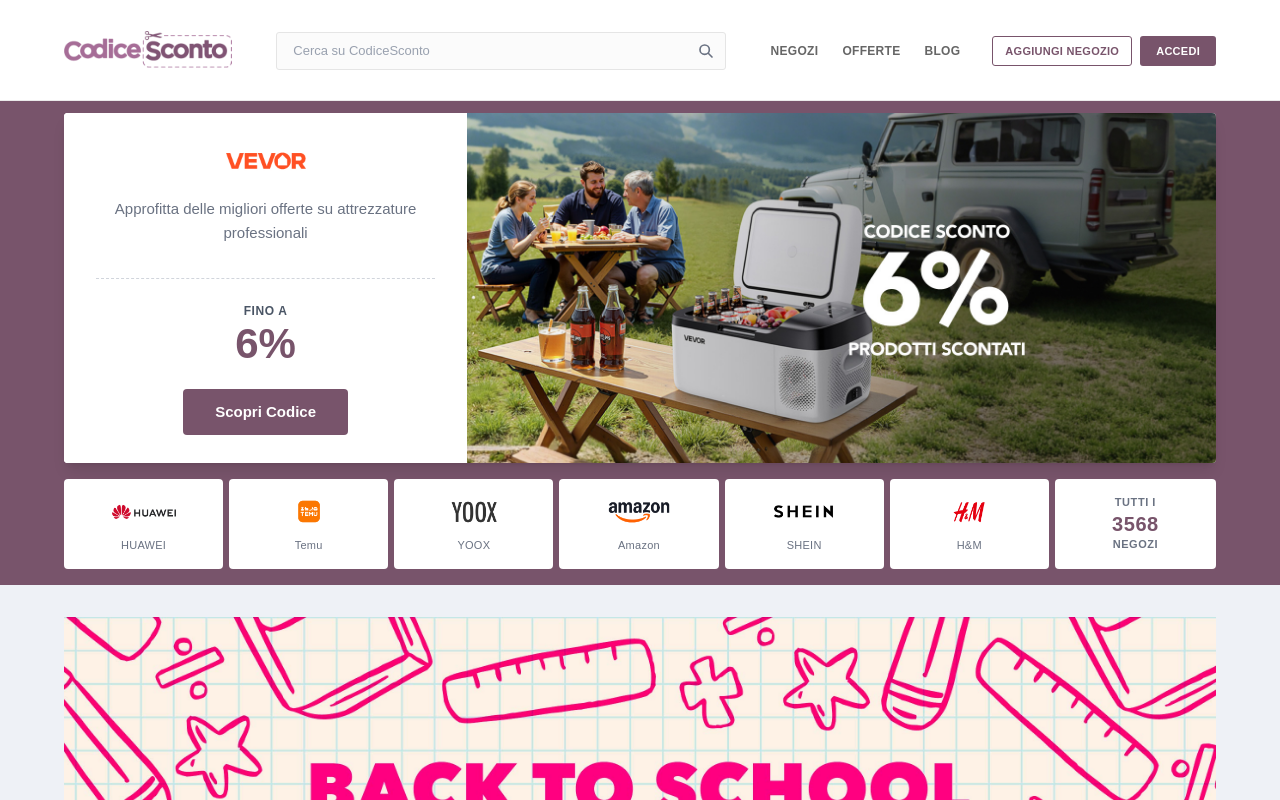
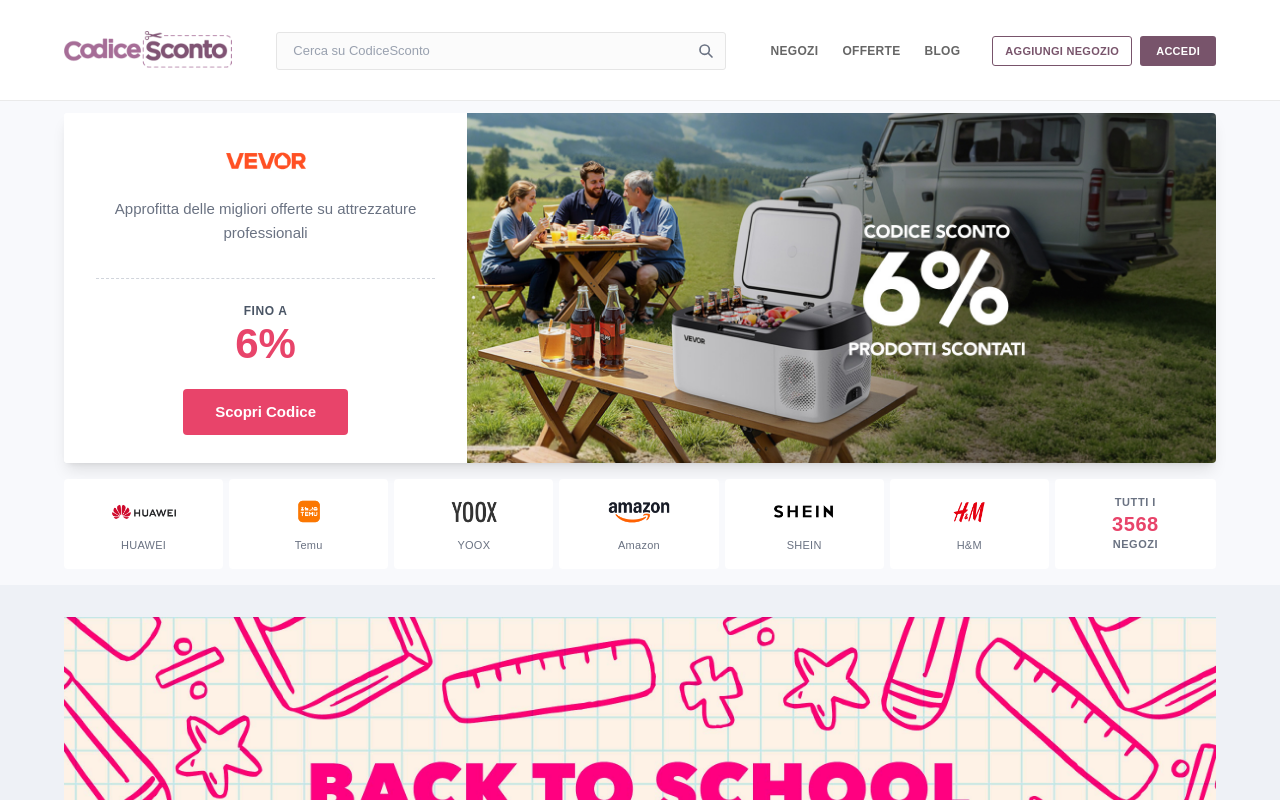
Before and after one commit to MuhammadWaqar7615/condiceSconto-site-clone, a Next.js app: page / in a window 1280 px wide. Shown: the top 800 px of the page. Built offline with nearby package versions, Linux system fonts and the light colour scheme.

Commit message:
refactor: update UI components to use consistent design system theme variables

```diff
--- a/src/components/home/HeroSection.jsx
+++ b/src/components/home/HeroSection.jsx
@@ -56,7 +56,7 @@
   };
 
   return (
-    <section className="bg-[#78546b] pt-3 pb-2">
+    <section className="bg-main pt-3 pb-2">
       <div className="max-w-[1200px] mx-auto px-4 sm:px-6">
 
         {/* Main Hero Card & Image Area */}
@@ -82,10 +82,10 @@
 
                 <div className="mt-4 flex flex-col items-center">
                   <span className="text-gray-600 font-bold text-xs uppercase tracking-wider mb-1">FINO A</span>
-                  <span className="text-[42px] font-bold text-[#78546b] leading-none mb-6">{slide.discount}</span>
+                  <span className="text-[42px] font-bold text-accent leading-none mb-6">{slide.discount}</span>
                 </div>
 
-                <a href="#" className="bg-[#78546b] hover:bg-[#68485d] text-white text-[15px] font-semibold py-3 px-8 rounded-sm transition-colors w-full sm:w-auto">
+                <a href="#" className="bg-accent hover:bg-accent-hover text-white text-[15px] font-semibold py-3 px-8 rounded-sm transition-colors w-full sm:w-auto">
                   Scopri Codice
                 </a>
               </div>
@@ -143,10 +143,10 @@
             </a>
           ))}
           {/* Last distinct item: "Tutti i 3568 negozi" */}
-          <Link href="/negozi" className="bg-white rounded-sm p-4 flex-1 flex flex-col items-center justify-center min-w-[30%] sm:min-w-[15%] md:min-w-[12%] lg:min-w-0 shrink-0 snap-start hover:shadow-md transition-shadow h-[90px] border border-transparent hover:border-[#78546b]">
+          <Link href="/negozi" className="bg-white rounded-sm p-4 flex-1 flex flex-col items-center justify-center min-w-[30%] sm:min-w-[15%] md:min-w-[12%] lg:min-w-0 shrink-0 snap-start hover:shadow-md transition-shadow h-[90px] border border-transparent hover:border-accent">
             <span className="text-gray-500 text-[11px] font-semibold uppercase tracking-wider text-center leading-tight">
               TUTTI I <br />
-              <span className="text-[#78546b] text-xl font-bold">3568</span> <br />
+              <span className="text-accent text-xl font-bold">3568</span> <br />
               NEGOZI
             </span>
           </Link>
```
